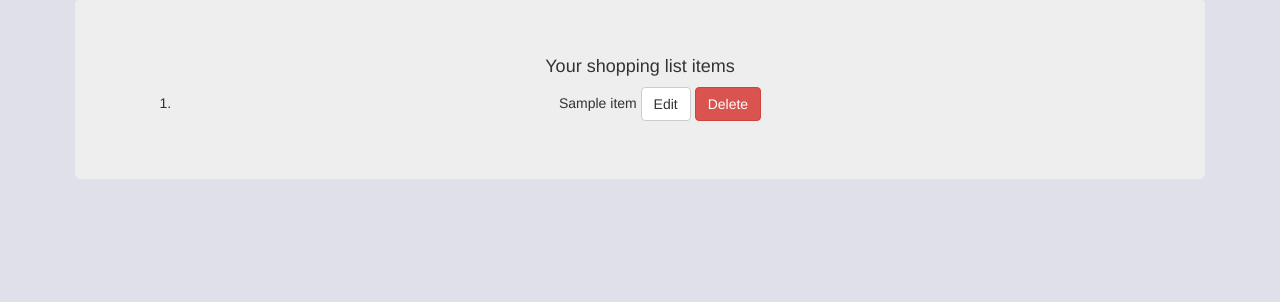
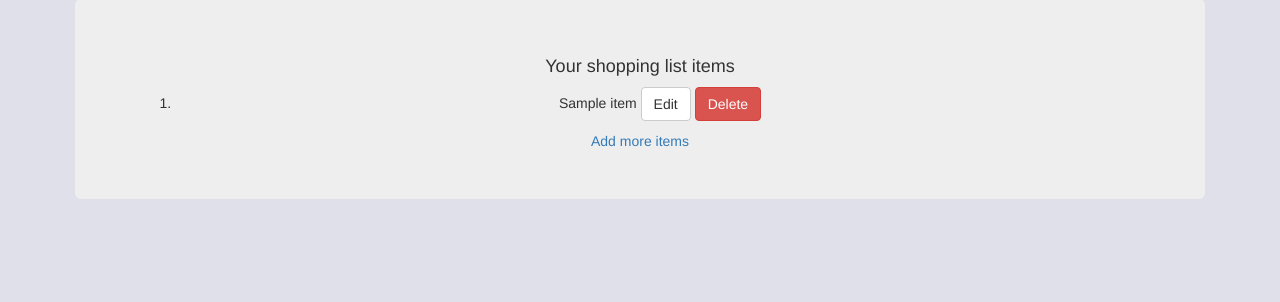
Before and after one commit to grace-mugoiri/shopping-list, a Flask app: template shopping-list/templates/view_item.html in a window 1280 px wide. Shown: the part 133-435 px from the top of the page. Run offline with Flask 2, Linux system fonts and the light colour scheme; the template is opened without the code that fills it: most values are stand-ins (such as "Sample title", 1, 10 or a date in 2020); some libraries are stand-ins or nearby versions.

Commit message:
modified view_item file

```diff
--- a/shopping-list/templates/view_item.html
+++ b/shopping-list/templates/view_item.html
@@ -11,6 +11,8 @@
                 </li>
             {% endfor %}
         </ol>
+        <a href="/add_item">Add more items</a>
+
         {% else %}
 
         <span class="alert alert-info alert-sm">There are no items in your shopping list</span>
```
